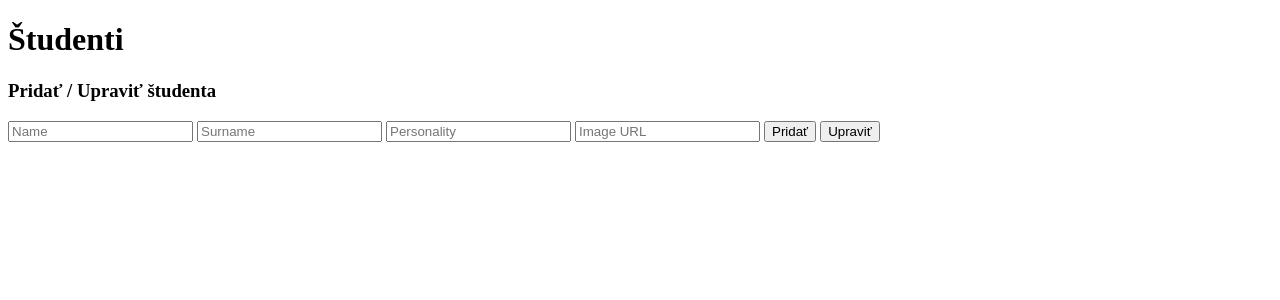
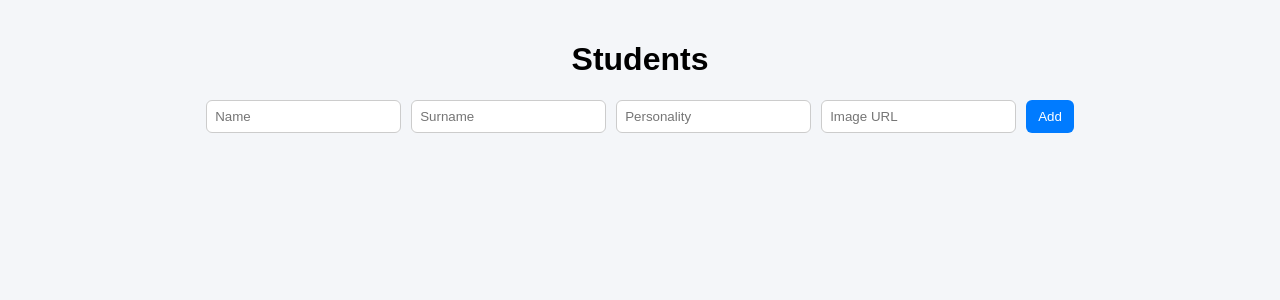
Before and after one commit to rastikpatak/frontend, a Flask app: template templates/index.html in a window 1280 px wide. Shown: the top 300 px of the page. Run offline with Flask 3, Linux system fonts and the light colour scheme; the template is opened without the code that fills it, so the values that code supplies are empty; some libraries are stand-ins or nearby versions.

Commit message:
Update index.html

```diff
--- a/templates/index.html
+++ b/templates/index.html
@@ -3,34 +3,151 @@
 <head>
     <meta charset="UTF-8">
     <title>Students</title>
+
+    <style>
+        body {
+            font-family: Arial, sans-serif;
+            background: #f4f6f9;
+            margin: 0;
+            padding: 20px;
+        }
+
+        h1 {
+            text-align: center;
+        }
+
+        /* FORM */
+        .form {
+            display: flex;
+            gap: 10px;
+            justify-content: center;
+            margin-bottom: 20px;
+        }
+
+        input {
+            padding: 8px;
+            border-radius: 6px;
+            border: 1px solid #ccc;
+        }
+
+        button {
+            padding: 8px 12px;
+            border: none;
+            border-radius: 6px;
+            background: #007bff;
+            color: white;
+            cursor: pointer;
+        }
+
+        button:hover {
+            background: #0056b3;
+        }
+
+        /* GRID */
+        #mojd {
+            display: grid;
+            grid-template-columns: repeat(auto-fill, minmax(220px, 1fr));
+            gap: 20px;
+        }
+
+        /* CARD */
+        .card {
+            background: white;
+            border-radius: 12px;
+            box-shadow: 0 4px 10px rgba(0,0,0,0.1);
+            padding: 10px;
+            text-align: center;
+            transition: 0.2s;
+        }
+
+        .card:hover {
+            transform: translateY(-5px);
+        }
+
+        .card img {
+            width: 100%;
+            height: 220px;
+            object-fit: cover;
+            border-radius: 10px;
+        }
+
+        .name {
+            font-weight: bold;
+            margin-top: 10px;
+        }
+
+        .personality {
+            color: gray;
+            font-size: 14px;
+        }
+
+        .actions {
+            margin-top: 10px;
+        }
+
+        /* CHAT BOX */
+        #chatBox {
+            position: fixed;
+            bottom: 20px;
+            right: 20px;
+            width: 300px;
+            background: white;
+            border-radius: 10px;
+            box-shadow: 0 0 10px rgba(0,0,0,0.2);
+            display: none;
+            flex-direction: column;
+        }
+
+        #messages {
+            height: 200px;
+            overflow-y: auto;
+            padding: 10px;
+            font-size: 14px;
+        }
+
+        #chatInput {
+            display: flex;
+        }
+
+        #chatInput input {
+            flex: 1;
+            border: none;
+            padding: 10px;
+        }
+
+        #chatInput button {
+            border-radius: 0;
+        }
+    </style>
 </head>
 <body>
 
-<h1>Študenti</h1>
+<h1>Students</h1>
 
-<!-- FORM -->
-<h3>Pridať / Upraviť študenta</h3>
+<div class="form">
     <input id="name" placeholder="Name">
     <input id="surname" placeholder="Surname">
     <input id="personality" placeholder="Personality">
     <input id="img" placeholder="Image URL">
-<button onclick="addStudent()">Pridať</button>
-<button onclick="updateStudent()">Upraviť</button>
-
-<br><br>
+    <button onclick="addStudent()">Add</button>
+</div>
 
 <div id="mojd"></div>
 
+<!-- CHAT -->
+<div id="chatBox">
+    <div id="messages"></div>
+    <div id="chatInput">
+        <input id="msgInput" placeholder="Message...">
+        <button onclick="sendMessage()">Send</button>
+    </div>
+</div>
+
 <script>
-const API = "http://127.0.0.1:5000" // alebo tvoj render URL
+const API = "http://127.0.0.1:5000"
 const mojd = document.getElementById("mojd")
 
-let selectedId = null
-
-// štýly
-mojd.style.display = "grid"
-mojd.style.gridTemplateColumns = "repeat(4, 1fr)"
-mojd.style.gap = "20px"
+let currentUser = null
 
 // LOAD
 function loadStudents() {
@@ -39,45 +156,20 @@ function loadStudents() {
     fetch(API + "/students")
     .then(res => res.json())
     .then(data => {
-            data.forEach(student => {
+        data.forEach(s => {
+
             const card = document.createElement("div")
-                card.style.border = "1px solid black"
-                card.style.padding = "10px"
-                card.style.textAlign = "center"
+            card.className = "card"
 
-                const img = document.createElement("img")
-                img.src = student.img || "https://via.placeholder.com/200"
-                img.width = 200
-                img.height = 220
-
-                const name = document.createElement("p")
-                name.textContent = student.name + " " + student.surname
-
-                const personality = document.createElement("p")
-                personality.textContent = student.personality
-
-                // SELECT (edit)
-                const editBtn = document.createElement("button")
-                editBtn.textContent = "Edit"
-                editBtn.onclick = () => {
-                    selectedId = student.id
-
-                    document.getElementById("name").value = student.name
-                    document.getElementById("surname").value = student.surname
-                    document.getElementById("personality").value = student.personality
-                    document.getElementById("img").value = student.img
-                }
-
-                // DELETE
-                const deleteBtn = document.createElement("button")
-                deleteBtn.textContent = "Delete"
-                deleteBtn.onclick = () => deleteStudent(student.id)
-
-                card.appendChild(img)
-                card.appendChild(name)
-                card.appendChild(personality)
-                card.appendChild(editBtn)
-                card.appendChild(deleteBtn)
+            card.innerHTML = `
+                <img src="${s.img || 'https://via.placeholder.com/200'}">
+                <div class="name">${s.name} ${s.surname}</div>
+                <div class="personality">${s.personality}</div>
+                <div class="actions">
+                    <button onclick="openChat('${s.name}', '${s.personality}')">Chat</button>
+                    <button onclick="deleteStudent(${s.id})">Delete</button>
+                </div>
+            `
 
             mojd.appendChild(card)
         })
@@ -88,48 +180,59 @@ function loadStudents() {
 function addStudent() {
     fetch(API + "/students", {
         method: "POST",
-        headers: { "Content-Type": "application/json" },
+        headers: {"Content-Type": "application/json"},
         body: JSON.stringify({
-            name: document.getElementById("name").value,
-            surname: document.getElementById("surname").value,
-            personality: document.getElementById("personality").value,
-            img: document.getElementById("img").value
+            name: name.value,
+            surname: surname.value,
+            personality: personality.value,
+            img: img.value
         })
-    })
-    .then(() => {
-        loadStudents()
-    })
-}
-
-// UPDATE
-function updateStudent() {
-    if (!selectedId) {
-        alert("Najprv vyber študenta")
-        return
-    }
-
-    fetch(API + "/students/" + selectedId, {
-        method: "PUT",
-        headers: { "Content-Type": "application/json" },
-        body: JSON.stringify({
-            name: document.getElementById("name").value,
-            surname: document.getElementById("surname").value,
-            personality: document.getElementById("personality").value,
-            img: document.getElementById("img").value
-        })
-    })
-    .then(() => {
-        selectedId = null
-        loadStudents()
-    })
+    }).then(loadStudents)
 }
 
 // DELETE
 function deleteStudent(id) {
     fetch(API + "/students/" + id, {
         method: "DELETE"
+    }).then(loadStudents)
+}
+
+// CHAT
+function openChat(name, personality) {
+    currentUser = {name, personality}
+    document.getElementById("chatBox").style.display = "flex"
+    document.getElementById("messages").innerHTML = ""
+}
+
+function sendMessage() {
+    const input = document.getElementById("msgInput")
+    const text = input.value
+
+    if (!text) return
+
+    addMessage("You: " + text)
+
+    fetch(API + "/chat", {
+        method: "POST",
+        headers: {"Content-Type": "application/json"},
+        body: JSON.stringify({
+            name: currentUser.name,
+            personality: currentUser.personality,
+            message: text
         })
-    .then(() => loadStudents())
+    })
+    .then(res => res.json())
+    .then(data => {
+        addMessage(currentUser.name + ": " + data.reply)
+    })
+
+    input.value = ""
+}
+
+function addMessage(text) {
+    const msg = document.createElement("div")
+    msg.textContent = text
+    document.getElementById("messages").appendChild(msg)
 }
 
 // INIT
```
Lines whose indentation alone changed are shown as unchanged.
